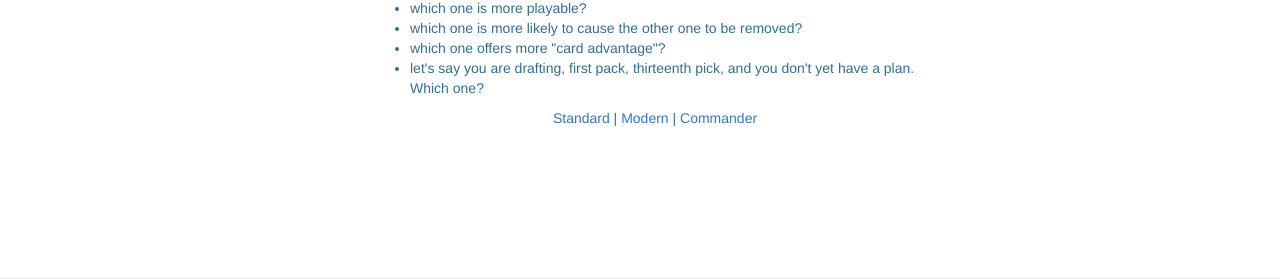
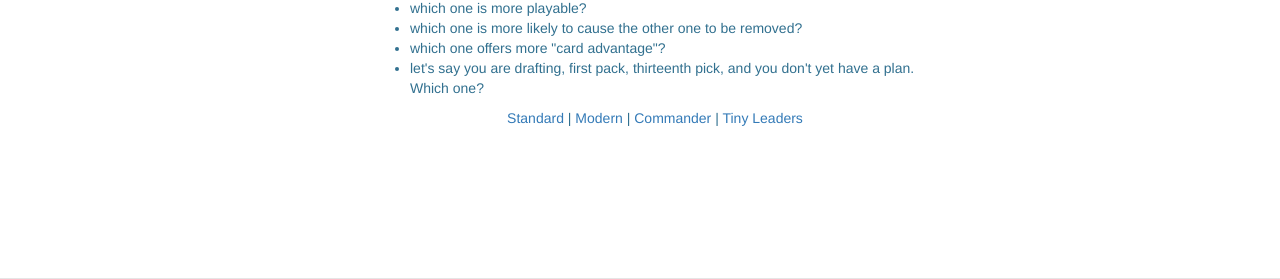
Before and after one commit to jcrickmer/mtgdbpy, a Django app: template mtgdbapp/templates/cards/battle.html in a window 1280 px wide. Shown: the part 316-595 px from the top of the page. Run offline with Django 3.2, Linux system fonts and the light colour scheme; the template is opened without the code that fills it, so the values that code supplies are empty; some libraries are stand-ins or nearby versions.

Commit message:
Added a link for Tiny Leaders battling.

```diff
--- a/mtgdbapp/templates/cards/battle.html
+++ b/mtgdbapp/templates/cards/battle.html
@@ -42,7 +42,8 @@ $('#top-menu-battle').addClass('active');
   <div class="col-xs-12 col-sm-offset-3 col-sm-6 text-info text-center">
 <a href="/cards/battle/standard/">Standard</a> |
 <a href="/cards/battle/modern/">Modern</a> |
-<a href="/cards/battle/commander/">Commander</a>
+<a href="/cards/battle/commander/">Commander</a> |
+<a href="/cards/battle/tinyleaders/">Tiny Leaders</a>
   </div>
 </div>
 {% endblock %}
```
